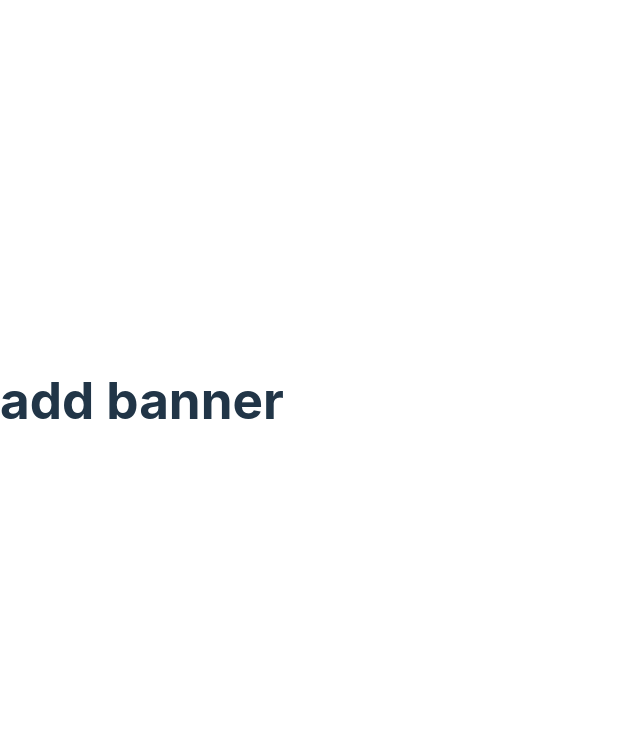
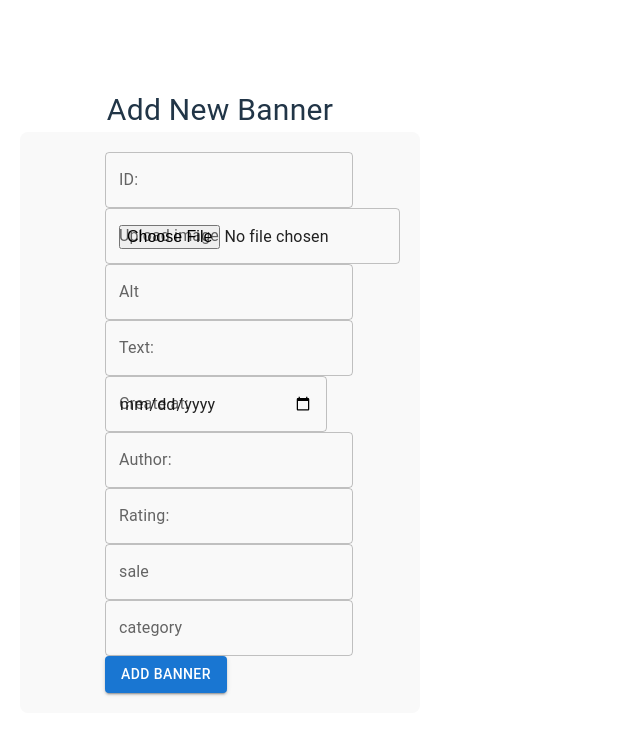
Before and after one commit to program-training/class-6-banner-front, a React (Vite) app: page /addBanner in a window 1280 px wide. Shown: the top 734 px of the page, without its empty margins (0-640 px from the left). Built offline with nearby package versions, Linux system fonts and the light colour scheme.

Commit message:
add banner page

```diff
--- a/package.json
+++ b/package.json
@@ -12,6 +12,7 @@
   "dependencies": {
     "@emotion/react": "^11.11.1",
     "@emotion/styled": "^11.11.0",
+    "@hookform/resolvers": "^3.3.2",
     "@mui/icons-material": "^5.14.16",
     "@mui/material": "^5.14.17",
     "@reduxjs/toolkit": "^1.9.7",
@@ -19,12 +20,14 @@
     "ol": "^8.2.0",
     "react": "^18.2.0",
     "react-dom": "^18.2.0",
+    "react-hook-form": "^7.48.2",
     "react-material-ui-carousel": "^3.4.2",
     "react-multi-carousel": "^2.8.4",
     "react-redux": "^8.1.3",
     "react-router-dom": "^6.15.0",
     "react-slick": "^0.29.0",
-    "slick-carousel": "^1.8.1"
+    "slick-carousel": "^1.8.1",
+    "yup": "^1.3.2"
   },
   "devDependencies": {
     "@types/react": "^18.2.15",
--- /dev/null
+++ b/src/component/pages/addBanner/AddBanner.css
@@ -0,0 +1,13 @@
+:root {
+  font-family: Inter, system-ui, Avenir, Helvetica, Arial, sans-serif;
+  line-height: 1.5;
+  font-weight: 400;
+  font-synthesis: none;
+  text-rendering: optimizeLegibility;
+  -webkit-font-smoothing: antialiased;
+  -moz-osx-font-smoothing: grayscale;
+}
+
+.formField {
+    margin-bottom: 15px;
+}
--- a/src/component/pages/addBanner/addBanner.tsx
+++ b/src/component/pages/addBanner/addBanner.tsx
@@ -1,7 +1,170 @@
-export default function AddBanner(){
+import React, { useState } from 'react';
+import { Box, Button, TextField, Typography } from '@mui/material';
+import { useForm, SubmitHandler } from 'react-hook-form';
+import * as yup from 'yup';
+import { yupResolver } from '@hookform/resolvers/yup';
+import axios from 'axios';
+import './AddBanner.css';
+import { useParams } from 'react-router-dom';
 
+interface BannerFormData {
+    id: number;
+    image: {
+        url:  File | null;
+        alt: string;
+    };
+    text: string;
+    createAt: Date;
+    author: string;
+    rating: number;
+    sale: number;
+    category: string;
+    productID?: string;
+}
 
-    return(
-        <h1>add banner</h1>
-    )
-}
+const schema = yup.object().shape({
+    id: yup.number().required('ID is required'),
+    image: yup.object().shape({
+        url:yup.mixed().required('Image is required') as yup.Schema<File | null>,
+        alt: yup.string().required('Alt text is required'),
+    }),
+    text: yup.string().required('Text is required'),
+    createAt: yup.date().required('Creation date is required'),
+    author: yup.string().required('Author is required'),
+    rating: yup.number().required('Rating is required'),
+    sale: yup.number().required('Sale is required'),
+    category: yup.string().required('Category is required'),
+});
+
+const AddBanner: React.FC = () => {
+    const [image, setImage] = useState<string | ArrayBuffer | null>(null);
+    const [status, setStatus] = useState('');
+    const { productID } = useParams();
+
+    const {
+        register,
+        handleSubmit,
+        formState: { errors },
+    } = useForm<BannerFormData>({
+        resolver: yupResolver(schema),
+    });
+
+    const getBase64 = (file: File) => {
+        const reader = new FileReader();
+        reader.readAsDataURL(file);
+        reader.onload = () => {
+          setImage(reader.result);
+        };
+    }
+
+    const onImageChange = (e: React.ChangeEvent<HTMLInputElement>) => {
+        if (e.target.files && e.target.files.length > 0) {
+            getBase64(e.target.files[0]);
+        }
+    }
+
+    const onSubmit: SubmitHandler<BannerFormData> = async (data) => {
+        try {
+            const requestData = {
+                "id": data.id,
+                "image": {
+                    "url": image,
+                    "alt": data.image.alt,
+                },
+                "text": data.text,
+                "createAt": data.createAt,
+                "author": data.author,
+                "rating": data.rating,
+                "sale": data.sale,
+                "category": data.category,
+                "productID": productID,
+            };
+            const response = await axios.post('http://localhost:8008/api/banners', requestData);
+            if (response.status < 210) {
+                console.log('Banner added successfully');
+                setStatus('Banner added successfully!');
+            } else {
+                console.error('Failed to add banner');
+                setStatus('Failed to add banner! please try again!');
+            }
+        } catch (error) {
+            console.error('Error:', error);
+        }
+    };
+
+    return (
+        <Box sx={{ maxWidth: "400px", margin: "0 auto", padding: "20px" }}>
+            <Typography sx={{ textAlign: "center", fontSize: "30px" }}>Add New Banner</Typography>
+            <Box component="form" sx={{ backgroundColor: "#f9f9f9", padding: "20px", paddingLeft: "85px", borderRadius: "8px" }} onSubmit={handleSubmit(onSubmit)}>
+                <TextField className='formField'
+                    label="ID:"
+                    {...register('id')}
+                    error={!!errors.id}
+                    helperText={errors.id?.message}
+                />
+                <TextField className='formField'
+                    type='file'
+                    label="Upload image"
+                    {...register('image.url')}
+                    onChange={onImageChange}
+                    error={!!errors.image?.url}
+                    helperText={errors.image?.url?.message}
+                />
+                <TextField className='formField'
+                    label="Alt"
+                    {...register('image.alt')}
+                    error={!!errors.image?.alt}
+                    helperText={errors.image?.alt?.message}
+                />
+                <TextField className='formField'
+                    label="Text:"
+                    {...register('text')}
+                    error={!!errors.text}
+                    helperText={errors.text?.message}
+                />
+                <TextField className='formField'
+                    sx={{ width: "222px" }}
+                    type='date'
+                    label="Create at:"
+                    {...register('createAt')}
+                    error={!!errors.createAt}
+                    helperText={errors.createAt?.message}
+                />
+                <TextField className='formField'
+                    label="Author:"
+                    {...register('author')}
+                    error={!!errors.author}
+                    helperText={errors.author?.message}
+                />
+                <TextField className='formField'
+                    type='number'
+                    label="Rating:"
+                    {...register('rating')}
+                    error={!!errors.rating}
+                    helperText={errors.rating?.message}
+                />
+                <TextField className='formField'
+                    type='number'
+                    label="sale"
+                    {...register('sale')}
+                    error={!!errors.sale}
+                    helperText={errors.sale?.message}
+                />
+                <TextField className='formField'
+                    label="category"
+                    {...register('category')}
+                    error={!!errors.category}
+                    helperText={errors.category?.message}
+                />
+                <Button type='submit' variant="contained">
+                    Add Banner
+                </Button>
+                <Typography color={status === 'Banner added successfully!' ? 'success' : 'error'}>
+                    {status}
+                </Typography>
+            </Box>
+        </Box>
+    );
+};
+
+export default AddBanner;
--- a/src/component/routers/MyRouters.tsx
+++ b/src/component/routers/MyRouters.tsx
@@ -2,7 +2,7 @@ import { BrowserRouter as Router, Routes, Route } from "react-router-dom";
 import LogIn from "../pages/log-in/LogIn";
 import SignIn from "../pages/Sing-in/Sing-in";
 import BannerPage from "../pages/BannerPage/BannerPage";
-import AddBanner from "../pages/addBanner/addBanner";
+import AddBanner from "../pages/addBanner/AddBanner";
 import EditBanner from "../pages/EditBanner/EditBanner";
 import UserBanners from "../pages/UserBanner/UserBanner";
 
```
Also changed, not shown: 1 other file (tests, documents, lock files or other folders).
